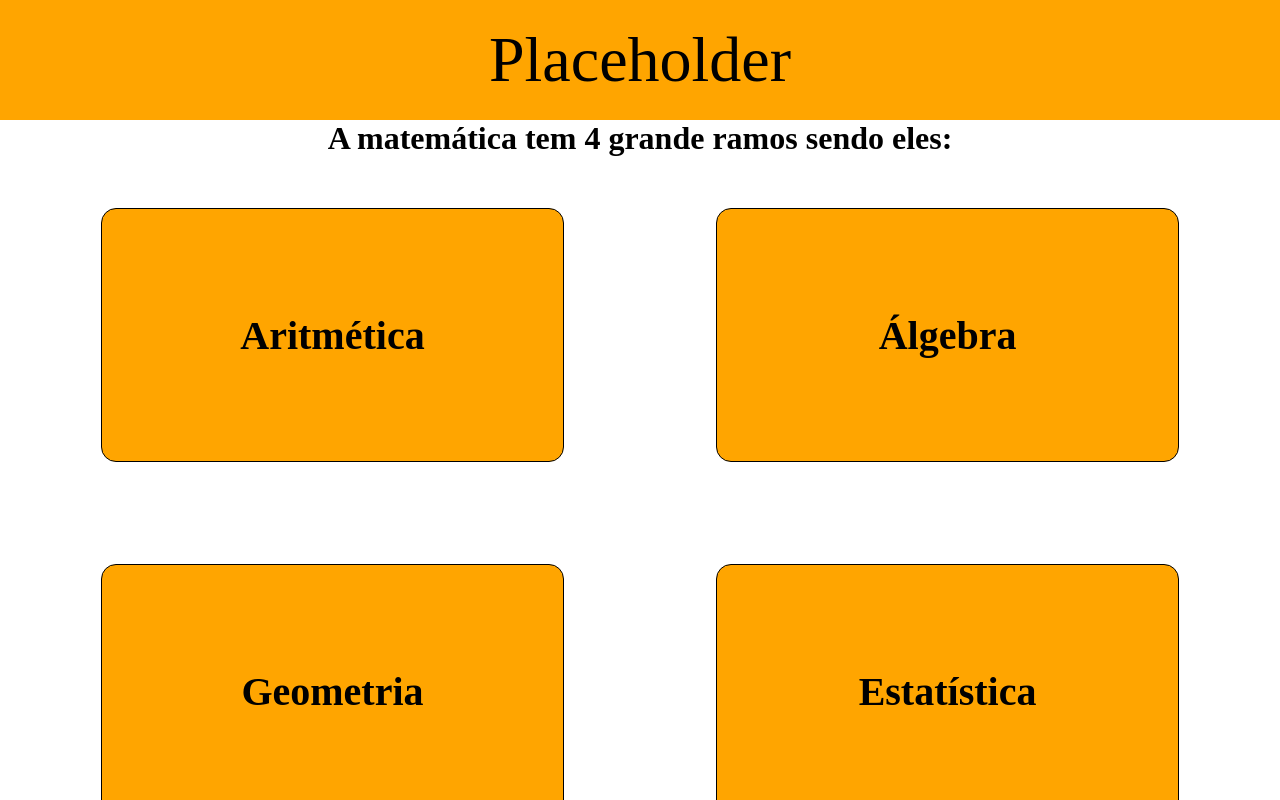
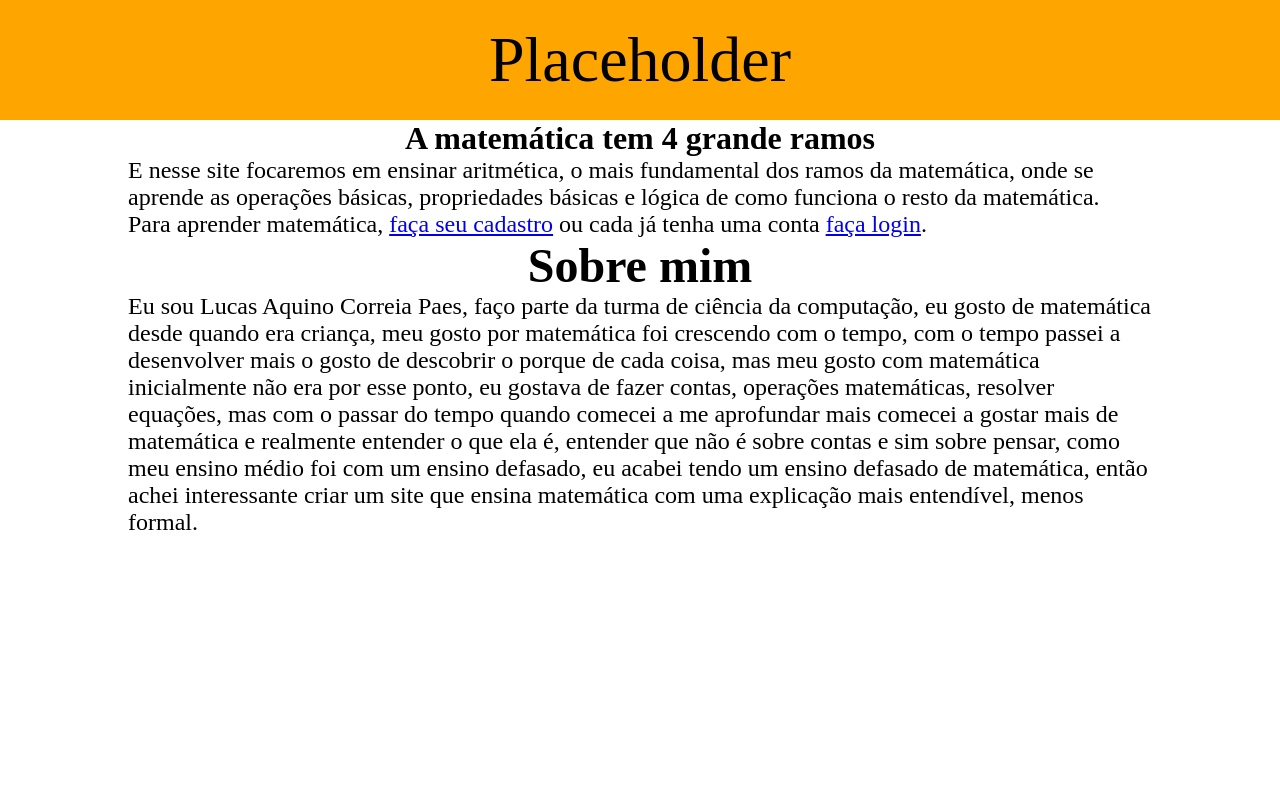
Before and after one commit to lucaspaessptech/Projeto-Pessoal, a website: page Site e Api/public/index.html in a window 1280 px wide. Drawn offline with Linux system fonts and the light colour scheme.

Commit message:
Mudanças da página inicial e adição de criptografia na senha

```diff
--- a/Site e Api/public/css/ramos.css
+++ b/Site e Api/public/css/ramos.css
@@ -20,28 +20,20 @@ body{
     justify-content: center;
     align-items: center;
 }
-.div_ramos{
-    display: flex;
-    justify-content: space-evenly;
-    align-content: space-evenly;
-    flex-wrap: wrap;
-}
-.ramos{
-    display: flex;
-    padding: 8%;
-    margin: 4%;
-    width: 20%;
-    font-size: 250%;
-    font-weight: bold;
-    justify-content: center;
-    background-color: #FFA500;
-    border: solid 1px;
-    border-radius: 15px;
-}
-.ramos:hover{
-    background-color: #c98405;
-    box-shadow: 3px 3px;
-}
 h1{
     justify-self: center;
+    align-self: center;
 }
+.divTexto{
+    font-size: 150%;
+    display: flex;
+    width: 80%;
+    justify-self: center;
+    flex-direction: column;
+}
+.sobreMim{
+    display: flex;
+    justify-self: center;
+    flex-direction: column;
+    align-self: flex-end;
+}
--- a/Site e Api/public/index.html
+++ b/Site e Api/public/index.html
@@ -10,12 +10,26 @@
 
     <div class="divTotal">
         <div class="barraSup">Placeholder</div>
-        <h1>A matemática tem 4 grande ramos sendo eles:</h1>
+        <h1>A matemática tem 4 grande ramos</h1>
         <div class="div_ramos">
-            <div class="ramos" onclick="redirecionar('aritmetica')">Aritmética</div>
-            <div class="ramos" onclick="redirecionar('algebra')">Álgebra</div>
-            <div class="ramos" onclick="redirecionar('geometria')">Geometria</div>
-            <div class="ramos" onclick="redirecionar('estatistica')">Estatística</div>
+            <div class="divTexto">
+                <span>E nesse site focaremos em ensinar aritmética, o mais fundamental dos ramos da matemática,
+            onde se aprende as operações básicas, propriedades básicas e lógica de como funciona o resto da matemática.<br>
+            Para aprender matemática, <a href="/cadastro.html">faça seu cadastro</a> ou cada já tenha uma conta <a href="/login.html">faça login</a>.</span>
+            <h1>Sobre mim</h1>
+            <span class="sobreMim">
+                Eu sou Lucas Aquino Correia Paes, faço parte da turma de ciência da computação, eu gosto de matemática
+                desde quando era criança, meu gosto por matemática foi crescendo com o tempo, com o tempo
+                passei a desenvolver mais o gosto de descobrir o porque de cada coisa,
+                mas meu gosto com matemática inicialmente não era por esse ponto,
+                eu gostava de fazer contas, operações matemáticas, resolver equações,
+                mas com o passar do tempo quando comecei a me aprofundar mais
+                comecei a gostar mais de matemática e realmente entender o que ela é,
+                entender que não é sobre contas e sim sobre pensar, como meu ensino médio foi com um ensino defasado,
+                eu acabei tendo um ensino defasado de matemática, então achei interessante criar um site
+                que ensina matemática com uma explicação mais entendível, menos formal.
+            </span>
+            </div>
         </div>
     <!-- <a href="cadastro.html">Cadastro</a> -->
 
@@ -25,17 +39,6 @@
 <script>
 
     function redirecionar(resposta){
-        if(resposta == 'aritmetica'){
-            window.location = './aritmetica.html'
-        }
-        else if(resposta == 'algebra'){
-            window.location = './algebra.html'
-        }
-        else if(resposta == 'geometria'){
-            window.location = './geometria.html'
-        }
-        else if(resposta == 'estatistica'){
-            window.location = './estatistica.html'
-        }
+
     }
 </script>
--- a/Site e Api/src/models/usuarioModel.js
+++ b/Site e Api/src/models/usuarioModel.js
@@ -3,7 +3,7 @@ var database = require("../database/config")
 function autenticar(email, senha) {
     console.log("ACESSEI O USUARIO MODEL \n \n\t\t >> Se aqui der erro de 'Error: connect ECONNREFUSED',\n \t\t >> verifique suas credenciais de acesso ao banco\n \t\t >> e se o servidor de seu BD está rodando corretamente. \n\n function entrar(): ", email, senha)
     var instrucaoSql = `
-        SELECT email, senha FROM usuario WHERE email = '${email}' AND senha = '${senha}';
+        SELECT email, senha FROM usuario WHERE email = '${email}' AND senha = SHA2('${senha}', 256);
     `;
     console.log("Executando a instrução SQL: \n" + instrucaoSql);
     return database.executar(instrucaoSql);
@@ -16,7 +16,7 @@ function cadastrar(usuario, email, senha) {
     // Insira exatamente a query do banco aqui, lembrando da nomenclatura exata nos valores
     //  e na ordem de inserção dos dados.
     var instrucaoSql = `
-        INSERT INTO usuario (nome, email, senha) VALUES ('${usuario}', '${email}', '${senha}');
+        INSERT INTO usuario (nome, email, senha) VALUES ('${usuario}', '${email}', SHA2('${senha}', 256));
     `;
     console.log("Executando a instrução SQL: \n" + instrucaoSql);
     return database.executar(instrucaoSql);
```
Also changed, not shown: Site e Api/public/login.html (+2 -2 lines).
